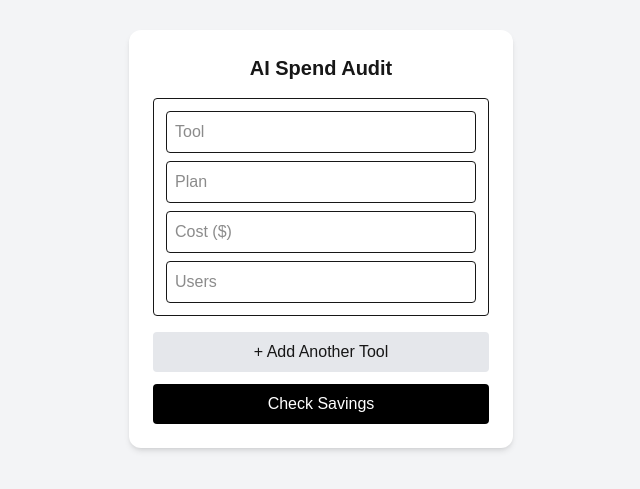
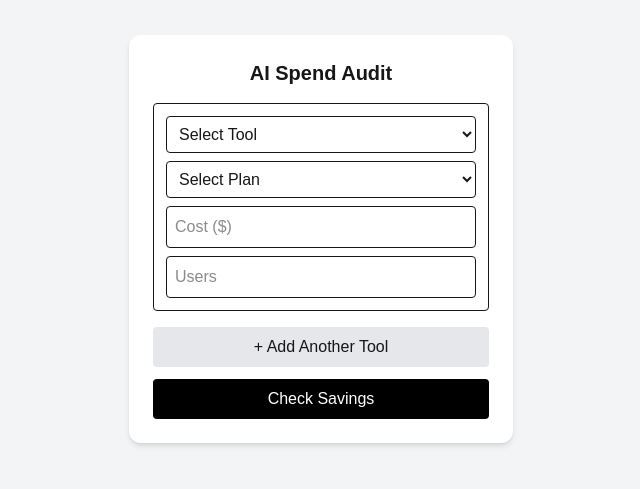
Before and after one commit to NSanjana2005/Ai-Spend-Audit-Dashboard, a Next.js app: page / in a window 1280 px wide. Shown: the part 161-650 px from the top of the page, without its empty margins (319-959 px from the left). Built offline with nearby package versions, Linux system fonts and the light colour scheme.

Commit message:
feat: add tool and plan dropdown selection

```diff
--- a/app/page.tsx
+++ b/app/page.tsx
@@ -1,6 +1,11 @@
 "use client";
 import { useState } from "react";
-
+const TOOL_OPTIONS = {
+  ChatGPT: ["Plus", "Team", "Enterprise", "API"],
+  Claude: ["Free", "Pro", "Max", "Team", "Enterprise", "API"],
+  Copilot: ["Individual", "Business", "Enterprise"],
+  Cursor: ["Hobby", "Pro", "Business"],
+};
 export default function Home() {
   const [tools, setTools] = useState([
     { tool: "", plan: "", cost: "", users: "" },
@@ -34,26 +39,37 @@ export default function Home() {
 
         {tools.map((t, index) => (
           <div key={index} className="mb-4 border p-3 rounded">
-            <input
-              type="text"
-              placeholder="Tool"
+            <select
               value={t.tool}
               onChange={(e) =>
                 handleChange(index, "tool", e.target.value)
               }
               className="w-full mb-2 p-2 border rounded"
-            />
-
-            <input
-              type="text"
-              placeholder="Plan"
+            >
+              <option value="">Select Tool</option>
+              {Object.keys(TOOL_OPTIONS).map((tool) => (
+                <option key={tool} value={tool}>
+                  {tool}
+                </option>
+              ))}
+            </select>
+            <select
               value={t.plan}
               onChange={(e) =>
                 handleChange(index, "plan", e.target.value)
               }
               className="w-full mb-2 p-2 border rounded"
-            />
-
+            >
+              <option value="">Select Plan</option>
+              {t.tool &&
+                TOOL_OPTIONS[t.tool as keyof typeof TOOL_OPTIONS]?.map(
+                  (plan) => (
+                    <option key={plan} value={plan}>
+                      {plan}
+                    </option>
+                  )
+                )}
+            </select>
             <input
               type="number"
               placeholder="Cost ($)"
```
